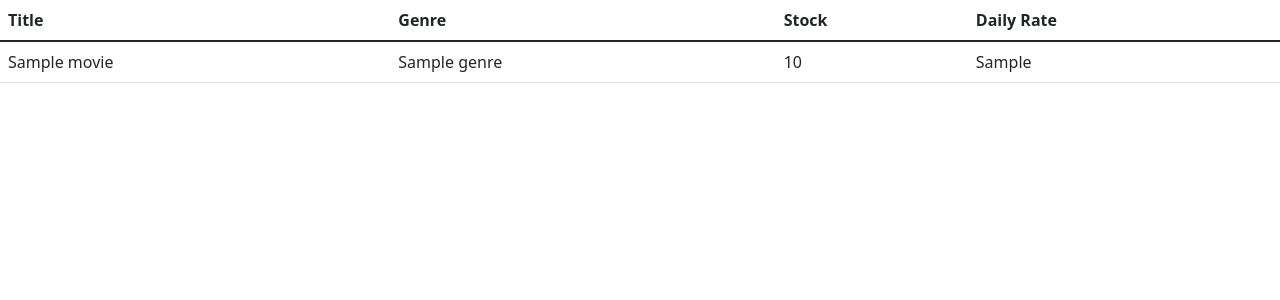
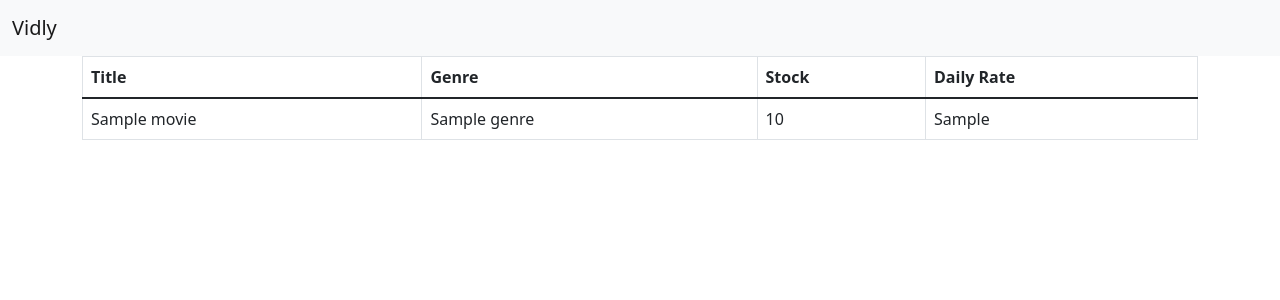
Before and after one commit to vineet121/vidly, a Python web app: template movies/templates/movies/index.html in a window 1280 px wide. Shown: the top 300 px of the page. Run offline with Jinja, Linux system fonts and the light colour scheme; the template is opened without the code that fills it: most values are stand-ins (such as "Sample title", 1, 10 or a date in 2020).

Commit message:
added design and navbar

```diff
--- a/movies/templates/movies/base.html
+++ b/movies/templates/movies/base.html
@@ -11,9 +11,16 @@
     <title>Vidly</title>
   </head>
   <body>
+  <nav class="navbar navbar-light bg-light">
+  <div class="container-fluid">
+    <a class="navbar-brand" href="#">Vidly</a>
+  </div>
+  </nav>
+  <main class="container">
+
   {% block content %}
   {% endblock %}
-
+  </main>
     <!-- Optional JavaScript; choose one of the two! -->
 
     <!-- Option 1: Bootstrap Bundle with Popper -->
--- a/movies/templates/movies/index.html
+++ b/movies/templates/movies/index.html
@@ -2,7 +2,7 @@
 
 {% block content %}
 
-    <table class="table">
+    <table class="table table-bordered table-hover">
         <thead>
         <tr>
             <th>Title</th>
```
